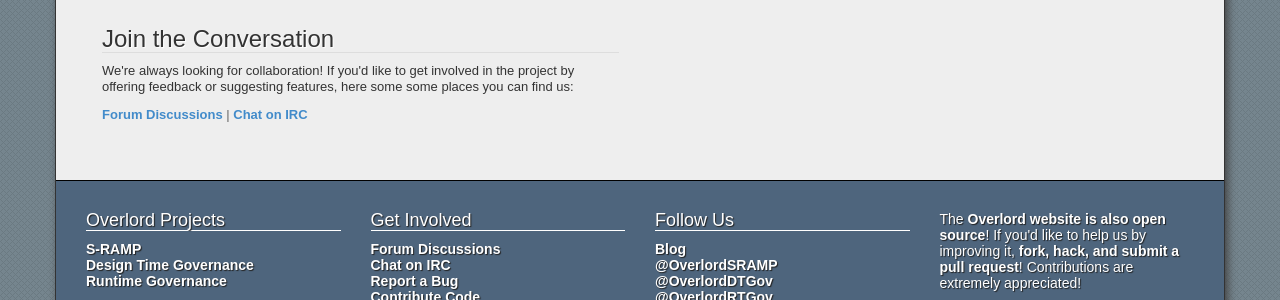
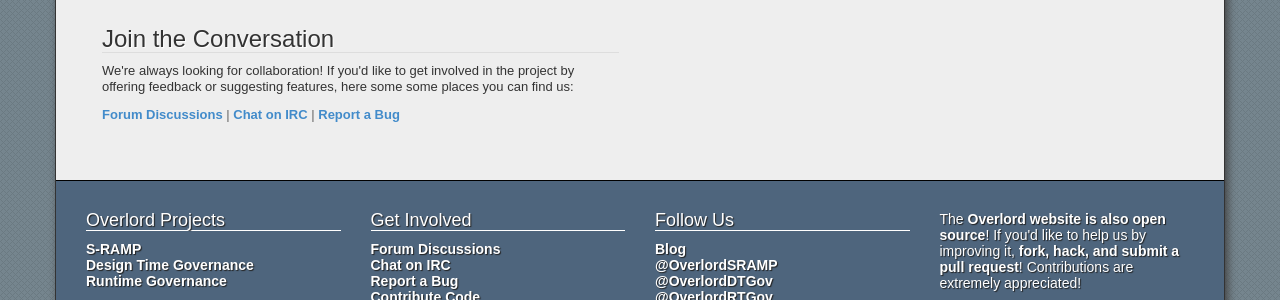
Before and after one commit to Governance/Governance.github.io, a Jekyll site: the page built from index.html, in a window 1280 px wide. Shown: the part 755-1055 px from the top of the page. Built offline with Jekyll 4.4.1, drawn with Linux system fonts in a browser that asks for light colours.

Commit message:
corrected "conversation" links on homepage

```diff
--- a/index.html
+++ b/index.html
@@ -76,7 +76,8 @@
                 </p>
                 <div class="links">
                   <a href="https://community.jboss.org/en/overlord">Forum Discussions</a> |
-                  <a href="http://www.jboss.org/overlord/irc">Chat on IRC</a>
+                  <a href="/chat.html">Chat on IRC</a> |
+                  <a href="https://issues.jboss.org">Report a Bug</a>
                 </div>
               </div>
 
```
